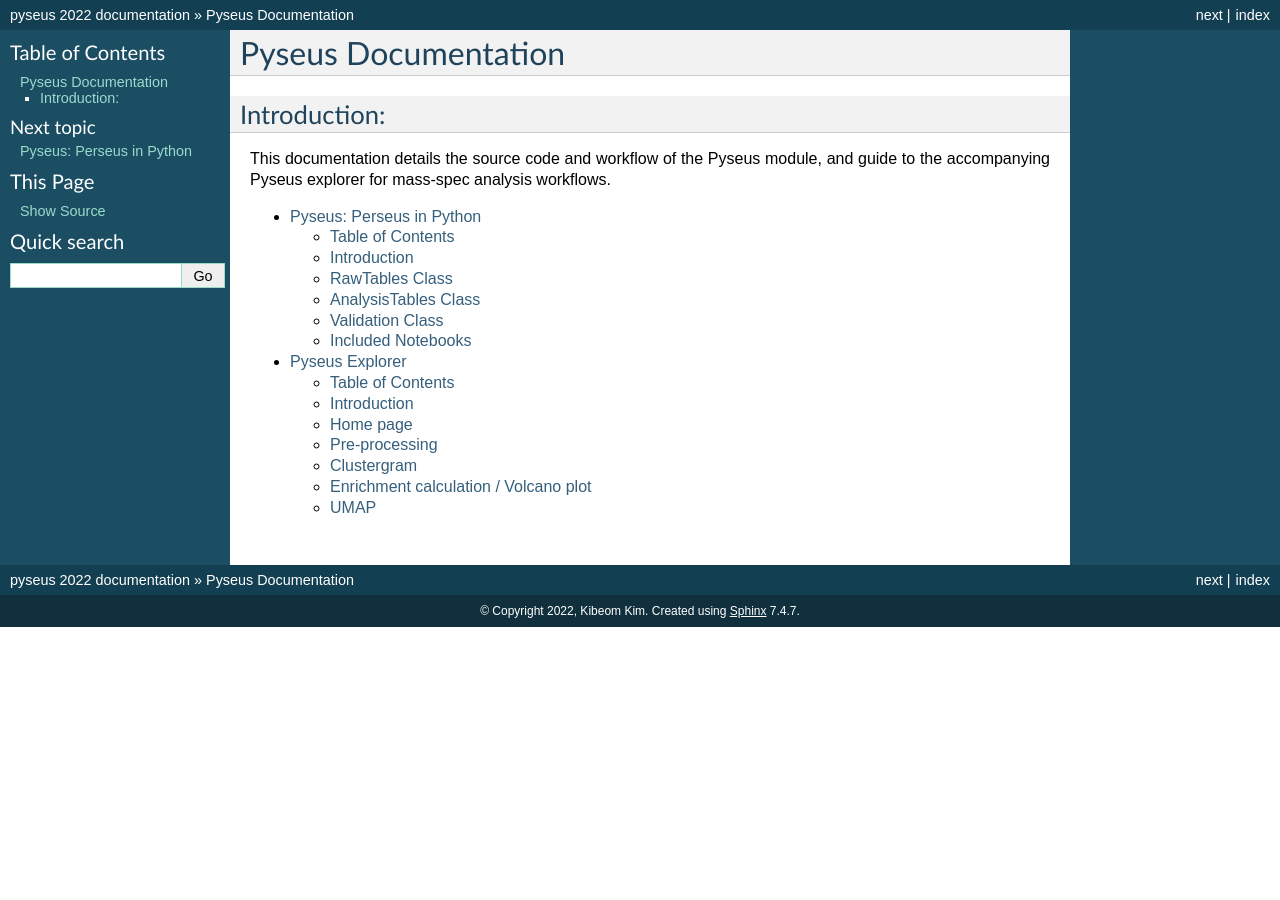
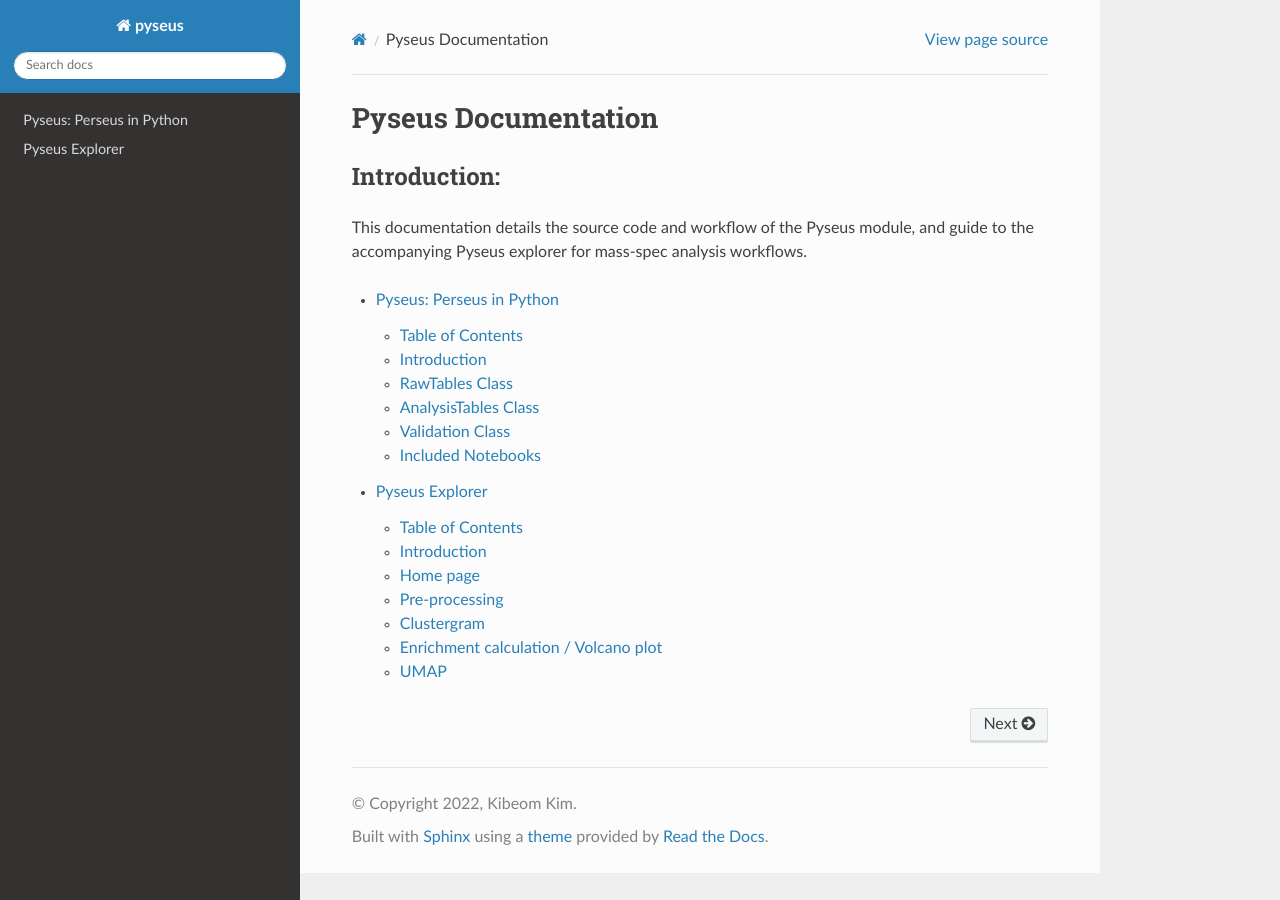
Before and after one commit to czbiohub-sf/pyseus, a Sphinx documentation site: the page built from docs/source/index.rst, in a window 1280 px wide. Built offline with Sphinx 7.4.7 and the Read the Docs theme 2.0.0, drawn with Linux system fonts in a browser that asks for light colours.

Commit message:
sphinx ReadtheDocs theme

```diff
--- a/docs/source/conf.py
+++ b/docs/source/conf.py
@@ -30,7 +30,7 @@
 # Add any Sphinx extension module names here, as strings. They can be
 # extensions coming with Sphinx (named 'sphinx.ext.*') or your custom
 # ones.
-extensions = ['myst_parser']
+extensions = ['myst_parser', 'sphinx_rtd_theme']
 
 # Add any paths that contain templates here, relative to this directory.
 templates_path = ['_templates']
@@ -55,15 +55,15 @@
 # a list of builtin themes.
 #
 # html_theme = 'alabaster'
-html_theme = "default"
-html_theme_options = {
-    "display_version": False,
-    "style_nav_header_background": "white",
-    "logo_only": True,
-    "display_version": False,
-    "include_hidden": True,
-    "include_hidden": True,
-}
+html_theme = "sphinx_rtd_theme"
+# html_theme_options = {
+#     "display_version": False,
+#     "style_nav_header_background": "white",
+#     "logo_only": True,
+#     "display_version": False,
+#     "include_hidden": True,
+#     "include_hidden": True,
+# }
 
 
 
--- a/requirements.txt
+++ b/requirements.txt
@@ -88,6 +88,7 @@
 simplejson==3.17.5
 six==1.16.0
 sklearn==0.0
+sphinx_rtd_theme
 statsmodels==0.12.2
 tenacity==8.0.1
 terminado==0.10.1
```
